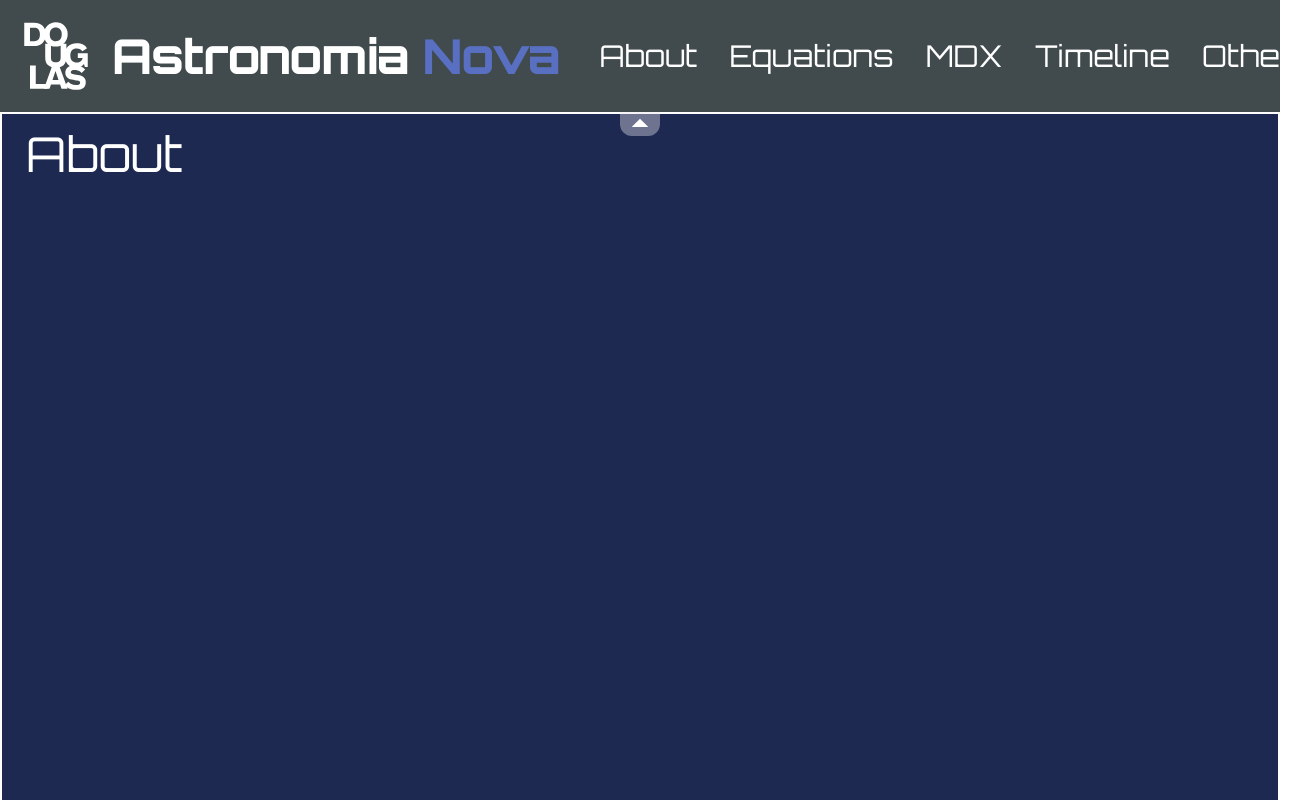
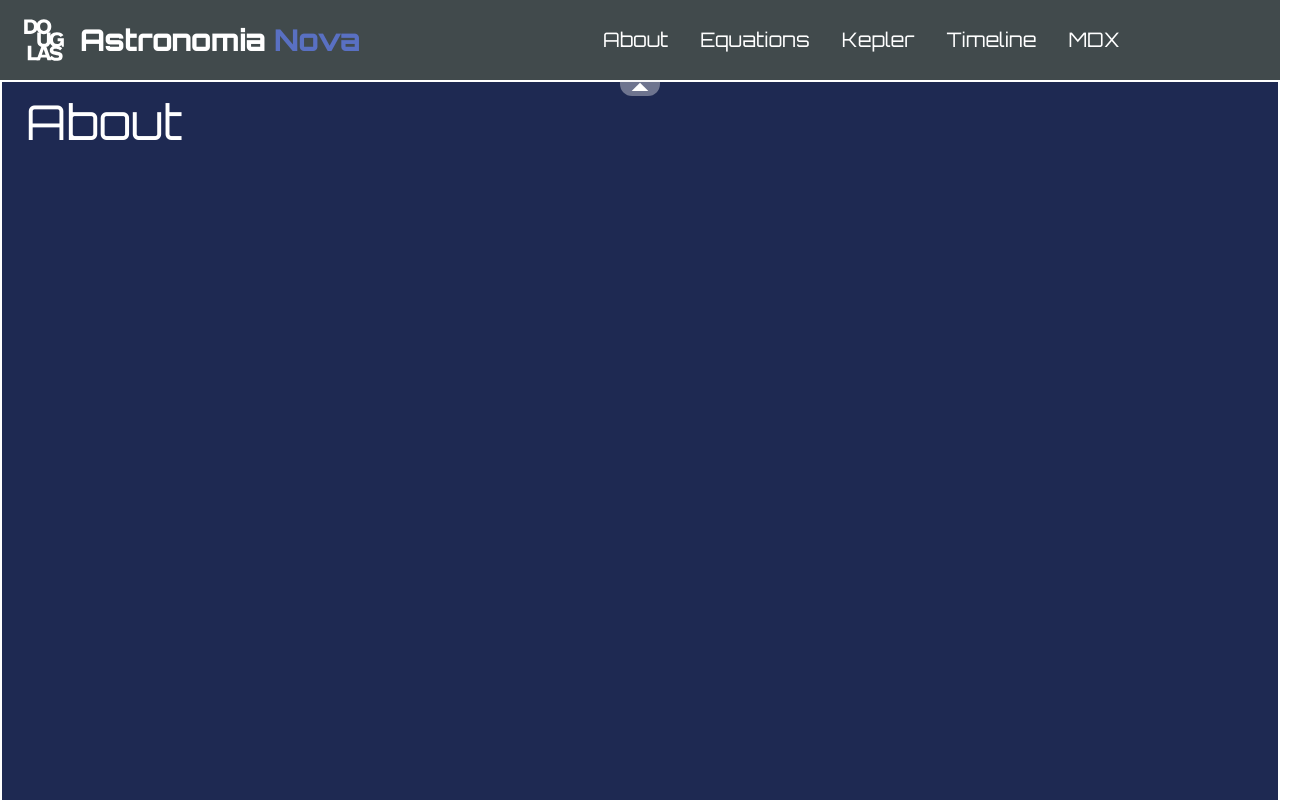
Before and after one commit to nagillimnayr/astronomia-nova, a Next.js app: page /about in a window 1280 px wide. Shown: the top 800 px of the page, 1311 px wide, since content can reach past the window. Built offline with nearby package versions, Linux system fonts and the light colour scheme; a web font is replaced by a local one.

Commit message:
feat: tweak font size

```diff
--- a/src/components/gui/Navigation/NavBar.tsx
+++ b/src/components/gui/Navigation/NavBar.tsx
@@ -13,7 +13,7 @@ const NavBar = () => {
     <>
       <header
         className={cn(
-          `sticky top-0 z-[99999999] flex h-28 w-screen min-w-full flex-row items-stretch justify-start bg-secondary py-0 pl-6 pr-36 text-white`,
+          `sticky top-0 z-[99999999] flex h-20 w-screen min-w-full flex-row items-stretch justify-start bg-secondary py-0 pl-6 pr-36 text-white`,
           {
             'top-0 -translate-y-[100%] transition-transform duration-300 ease-out':
               !isOpen,
@@ -25,7 +25,7 @@ const NavBar = () => {
             className="flex h-full w-full items-center justify-center"
             href="/"
           >
-            <div className="aspect-square w-16 ">
+            <div className="aspect-square w-10 ">
               <Image
                 src="/logo/Douglas_College_logo_inverted.svg"
                 alt=""
@@ -38,22 +38,22 @@ const NavBar = () => {
             className="flex h-full w-full items-center justify-center whitespace-nowrap"
             href="/"
           >
-            <h3
-              className={`mx-6  text-center font-display text-5xl font-extrabold tracking-tight`}
+            <h2
+              className={`mx-4 text-center font-display text-3xl font-extrabold tracking-tight`}
             >
               Astronomia <span className="text-spaceCadet-300">Nova</span>
-            </h3>
+            </h2>
           </Link>
         </div>
         <NavBtn href="about">About</NavBtn>
         <NavBtn href="equations">Equations</NavBtn>
+        <NavBtn href="kepler">Kepler</NavBtn>
+        <NavBtn href="timeline">Timeline</NavBtn>
         <NavBtn href="markdown">MDX</NavBtn>
-        <NavBtn href="timeline">Timeline</NavBtn>
-        <NavBtn href="other">Other</NavBtn>
 
         {/* visibility toggle */}
         <button
-          className="absolute left-[50%] top-full flex h-6 w-10 -translate-x-1/2 flex-row items-center justify-center rounded-b-xl  bg-gray-200 bg-opacity-40 p-0"
+          className="absolute left-[50%] top-full flex h-4 w-10 -translate-x-1/2 flex-row items-center justify-center rounded-b-xl  bg-gray-200 bg-opacity-40 p-0"
           onClick={() => {
             setIsOpen(!isOpen);
           }}
--- a/src/components/gui/Navigation/NavBtn.tsx
+++ b/src/components/gui/Navigation/NavBtn.tsx
@@ -6,12 +6,12 @@ type NavBtnProps = {
 };
 const NavBtn = (props: NavBtnProps) => {
   return (
-    <button className="mx-0 my-0  px-4 hover:bg-neutral-300/10">
+    <button className="mx-0 my-0  px-4 font-orbitron hover:bg-neutral-300/10">
       <Link
         className="flex h-full w-full items-center justify-center"
         href={props.href}
       >
-        <h3 className="text-3xl ">{props.children}</h3>
+        <h3 className="text-xl ">{props.children}</h3>
       </Link>
     </button>
   );
```
